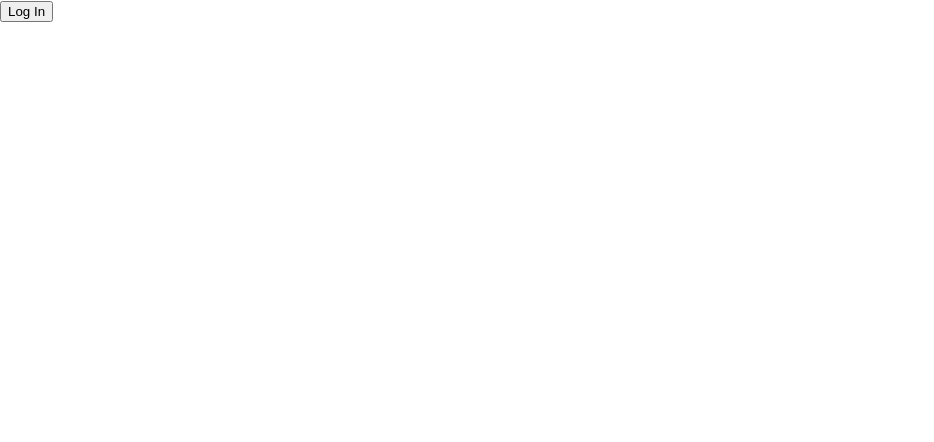
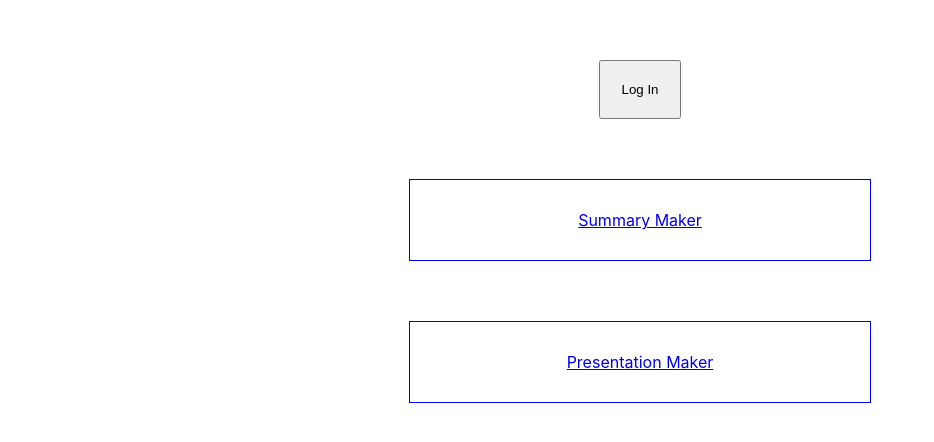
Before and after one commit to sahuharshit/SSOLoginDomain1, a React (Create React App) app: page / in a window 1280 px wide. Shown: the top 442 px of the page, without its empty margins (0-934 px from the left). Built offline with nearby package versions, Linux system fonts and the light colour scheme.

Commit message:
comment 4

```diff
--- a/src/App.js
+++ b/src/App.js
@@ -5,13 +5,38 @@ import Profile from './components/Profile';
 import LogoutButton from './components/Logout';
 
 function App() {
-  return (
-   <>
-    <LoginButton />
-    <Profile />
-    <LogoutButton />
-   </>
-  );
+    return (
+        <>
+            <LoginButton/>
+            <Profile/>
+            <br/><br/><br/>
+            <a href="https://secondappsso.vercel.app/"
+                style={
+                    {
+                        padding: 30,
+                        border: '1px solid',
+                        display: 'flex',
+                        justifyContent: 'center',
+                        width: 400,
+                        margin: 'auto'
+                    }
+            }>Summary Maker</a>
+            <br/><br/><br/>
+            <a href="https://secondappsso.vercel.app/"
+                style={
+                    {
+                        padding: 30,
+                        border: '1px solid',
+                        display: 'flex',
+                        justifyContent: 'center',
+                        width: 400,
+                        margin: 'auto'
+                    }
+            }>Presentation Maker</a>
+
+            <LogoutButton/>
+        </>
+    );
 }
 
 export default App;
--- a/src/components/Login.js
+++ b/src/components/Login.js
@@ -4,9 +4,12 @@ import {useAuth0} from "@auth0/auth0-react";
 const LoginButton = () => {
     const {loginWithRedirect} = useAuth0();
     const {user, isAuthenticated, isLoading} = useAuth0();
-    return !isAuthenticated && <button onClick={
+    return !isAuthenticated && <>
+    <br/><br/><br/>
+      <button onClick={
         () => loginWithRedirect()
-    }>Log In</button>;
+    } style={{padding: 20, display:'flex', justifyContent:'center', margin:'auto'}}>Log In</button>
+      </>
 };
 
 export default LoginButton;
```
Also changed, not shown: 1 other file (tests, documents, lock files or other folders).
